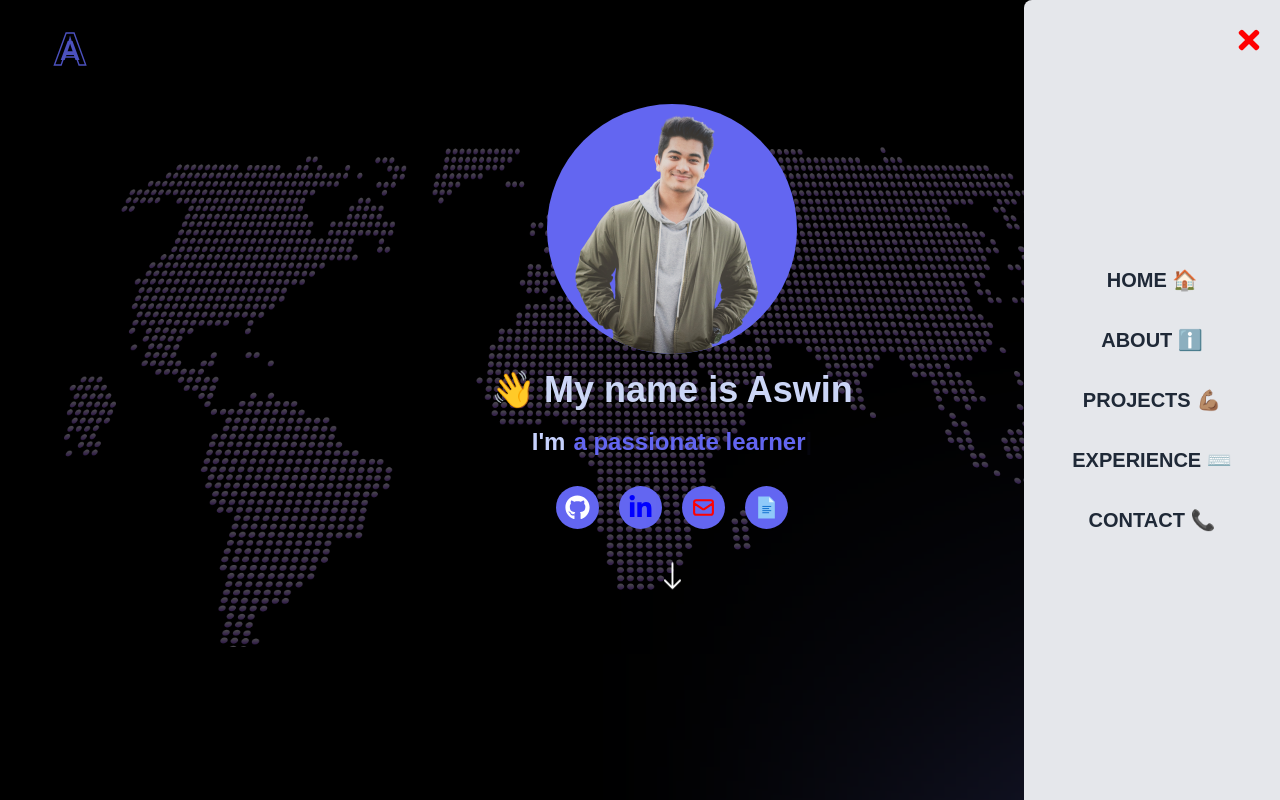
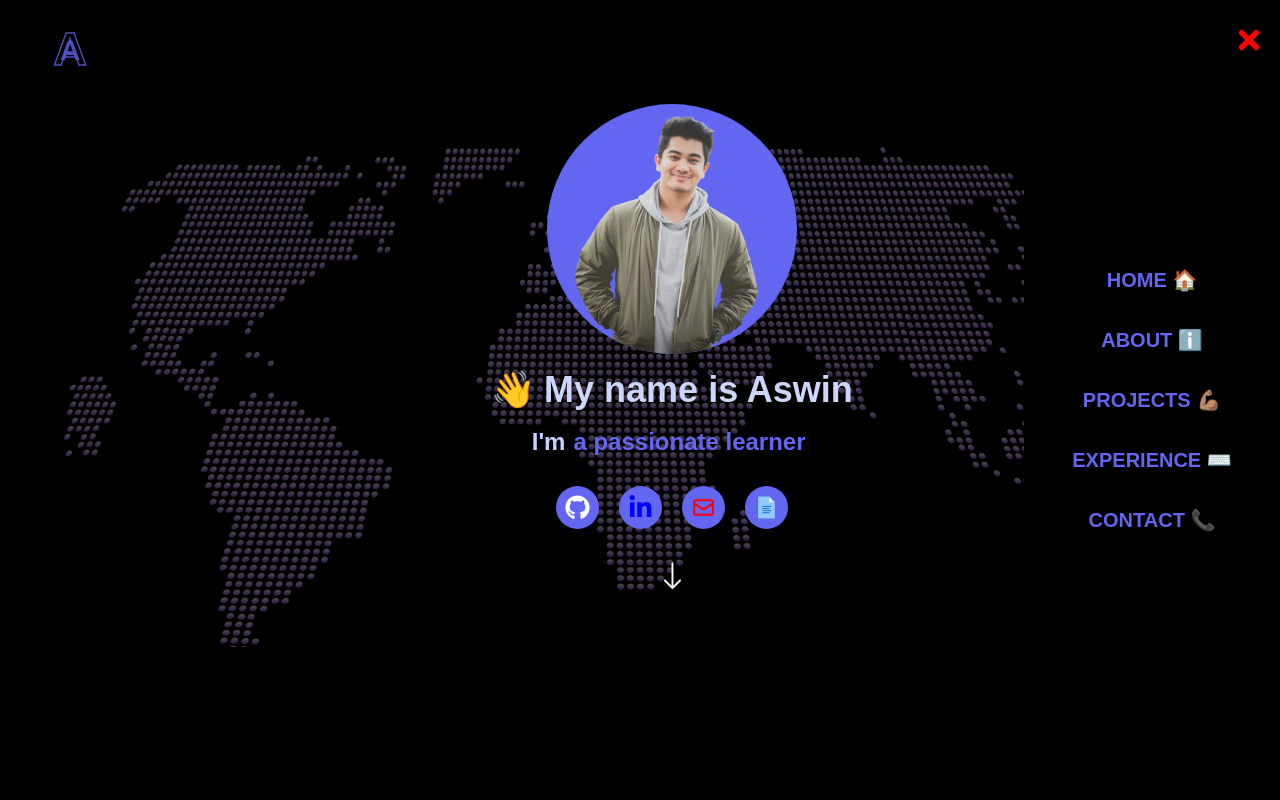
Before and after one commit to AMT98/PortfolioV2, a Next.js app: page / in a window 1280 px wide. Both pictures are taken after a click on the element 1257 px from the left and 40 px from the top of the page. Shown: the top 800 px of the page. Built offline with nearby package versions, Linux system fonts and the light colour scheme; a web font is replaced by a local one.

Commit message:
Removed unused CSS

```diff
--- a/components/Navbar.jsx
+++ b/components/Navbar.jsx
@@ -53,11 +53,15 @@ const Navbar = () => {
       },
     },
   };
+  const itemExit = {
+    initial: { opacity: 1, y: 0 },
+    animate: { opacity: 0, y: 90 },
+  };
   return (
-
-    <AnimatePresence className="mb-10">
+    <AnimatePresence>
       <motion.div
-        exit="exit" className="flex justify-between items-center w-full h-20 z-20 fixed cursor-pointer bg-black mb-20 backdrop-blur-[100px]"
+        exit="exit"
+        className="flex justify-between items-center w-full h-20 z-20 fixed cursor-pointer mb-20 bg-black"
       >
         <div onClick={handleLogo} className="mt-[25px]">
           <svg
@@ -99,43 +103,38 @@ const Navbar = () => {
               </text>
             </g>
           </svg>
-
         </div>
         <div
           onClick={() => setNav(!nav)}
           className="cursor-pointer pr-4 text-blue-500 capitalize z-20"
         >
-          {nav ? <FaTimes size={30} color="red" /> : <FaBars size={30} color="#4C51BF" />}
+          {nav ? (
+            <FaTimes size={30} color="red" />
+          ) : (
+            <FaBars size={30} color="#4C51BF" />
+          )}
         </div>
         {nav && (
-        <motion.ul variants={item}
-          initial={{ opacity: 0 }}
-          animate={{ opacity: 1 }}
-          transition={{ duration: 0.5 }}
-          exit="exit"
-          className="flex flex-col backdrop-blur-[5px] justify-center items-center absolute top-0 right-0 h-screen bg-gray-200 w-screen sm:w-[20%] text-gray-800 font-bold rounded-tl-lg rounded-tb-lg capitalize focus:outline"
+          <motion.ul
+            variants={item}
+            initial={{ height: 0, opacity: 0 }}
+            animate={{ height: '100vh', opacity: 1 }}
+            transition={{ duration: 0.5, staggerChildren: 0.1, delayChildren: 0.5 }}
+            exit={{ ...item, staggerChildren: 0.1 }}
+            className="flex flex-col backdrop-blur-[5px] justify-center items-center absolute top-0 right-0 h-screen bg-black w-screen sm:w-[20%] text-indigo-500 font-bold rounded-tl-lg rounded-tb-lg capitalize focus:outline"
           >
-          {links.map(({ id, link, enterDelay, exitDelay }) => (
+            {links.map(({ id, link, enterDelay, exitDelay }, index) => (
               <li key={id} className="cursor-pointer capitalize py-4 text-xl">
                 <Link
                   onClick={() => setNav(!nav)}
                   href={link}
-                smooth
-                duration={500}
                 >
-                <motion.p initial={{ y: 80, opacity: 0 }}
+                  <motion.p
+                    initial={{ y: 80, opacity: 0 }}
                     animate={{ y: 0, opacity: 1 }}
                     transition={{ delay: enterDelay }}
-                  exit={{
-                    opacity: 0,
-                    y: 90,
-                    transition: {
-                      ease: 'easeInOut',
-                      delay: exitDelay,
-                    },
-                  }}
+                    exit={{ ...itemExit, transition: { delay: exitDelay * index } }}
                   >
-
                     {link}
                   </motion.p>
                 </Link>
@@ -145,7 +144,6 @@ const Navbar = () => {
         )}
       </motion.div>
     </AnimatePresence>
-
   );
 };
 
--- a/styles/globals.css
+++ b/styles/globals.css
@@ -27,91 +27,3 @@
    60% { transform: rotate( 0.0deg) }
   100% { transform: rotate( 0.0deg) }
 }
-
-.gradient-01 {
-  background-image: linear-gradient(
-    270deg,
-    hsl(253, 76%, 51%) 0%,
-    hsl(247, 70%, 73%) 26%,
-    hsl(257deg 70% 86%) 39%,
-    hsl(202deg 92% 90%) 50%,
-    hsl(215deg 77% 81%) 61%,
-    hsl(221deg 73% 70%) 74%,
-    hsl(220deg 76% 51%) 100%
-  );
-  filter: blur(125px);
-}
-
-
-.gradient-02 {
-  position: absolute;
-  width: 200px;
-  height: 438px;
-  top: 0px;
-  right: 0px;
-
-  background: #7a83fb;
-  filter: blur(190px);
-}
-
-.glassmorphism {
-  background: rgb(255, 255, 255);
-  box-shadow: 0 8px 32px 0 rgba(31, 38, 135, 0.37);
-  backdrop-filter: blur(4px);
-  -webkit-backdrop-filter: blur(4px);
-  border: 1px solid rgba(255, 255, 255, 0.18);
-}
-
-.gradient-03 {
-  position: absolute;
-  width: 404px;
-  height: 800px;
-  left: 20%;
-  top: 5%;
-
-  background: rgba(255, 255, 255, 0.35);
-  filter: blur(175px);
-  transform: rotate(-114.2deg);
-}
-
-.gradient-04 {
-  position: absolute;
-  width: 304px;
-  height: 100vh;
-  left: 30%;
-  top: 10%;
-
-  background: rgb(255, 255, 255);
-  filter: blur(200px);
-  transform: rotate(-53.13deg);
-}
-
-.gradient-05 {
-  background: linear-gradient(
-    180deg,
-    rgba(255, 255, 255, 0.04) 0%,
-    rgb(255, 255, 255) 100%
-  );
-}
-
-.Contact-gradient {
-  position: absolute;
-  width: 200px;
-  height: 316px;
-  left: 0px;
-  top: 0px;
-
-  background: #ffffff;
-  filter: blur(175px);
-}
-
-.footer-gradient {
-  position: absolute;
-  width: 500px;
-  height: 100px;
-  left: 37%;
-  bottom: 0;
-
-  background: #ffffff;
-  filter: blur(150px);
-}
```
Lines whose indentation alone changed are shown as unchanged.
